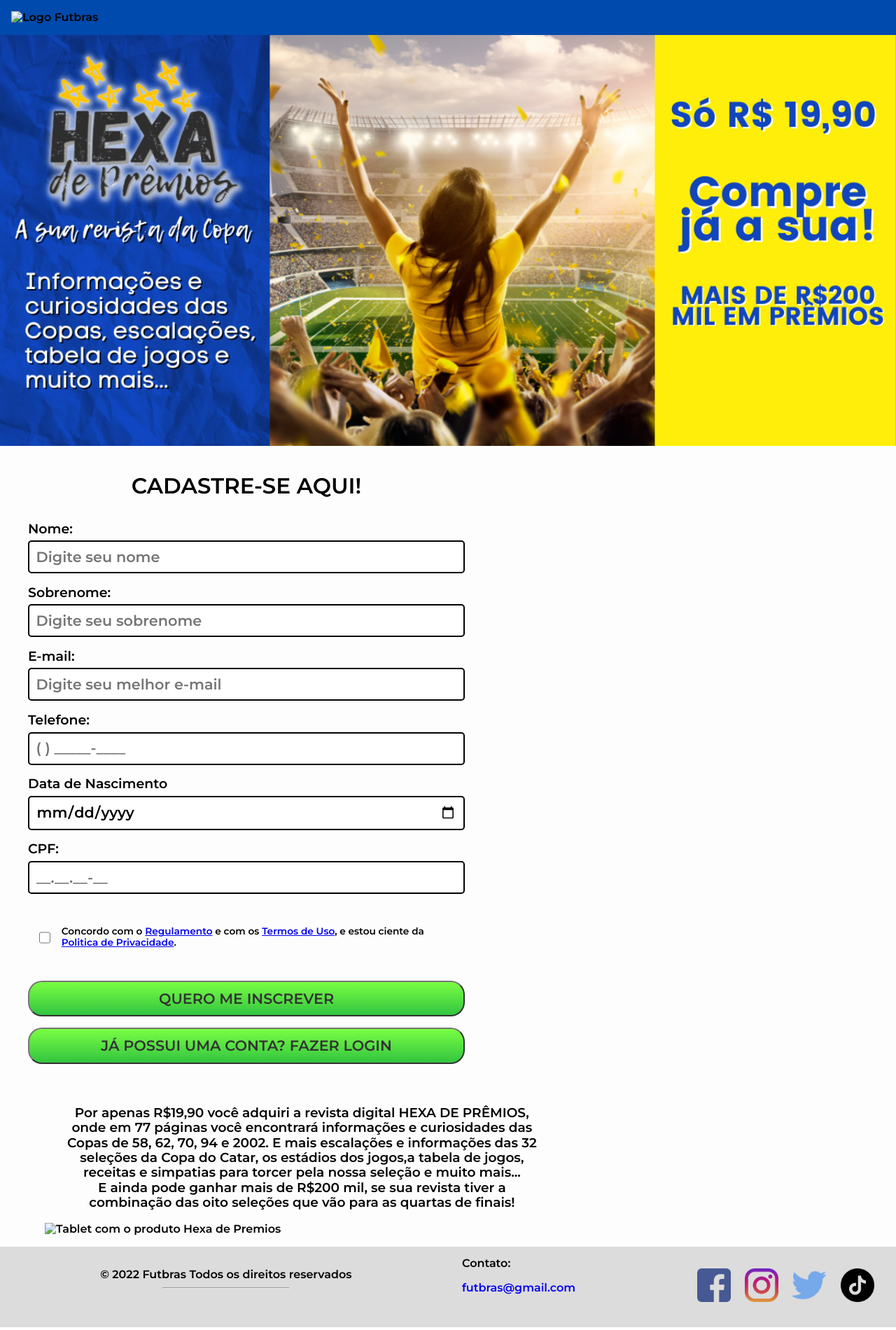
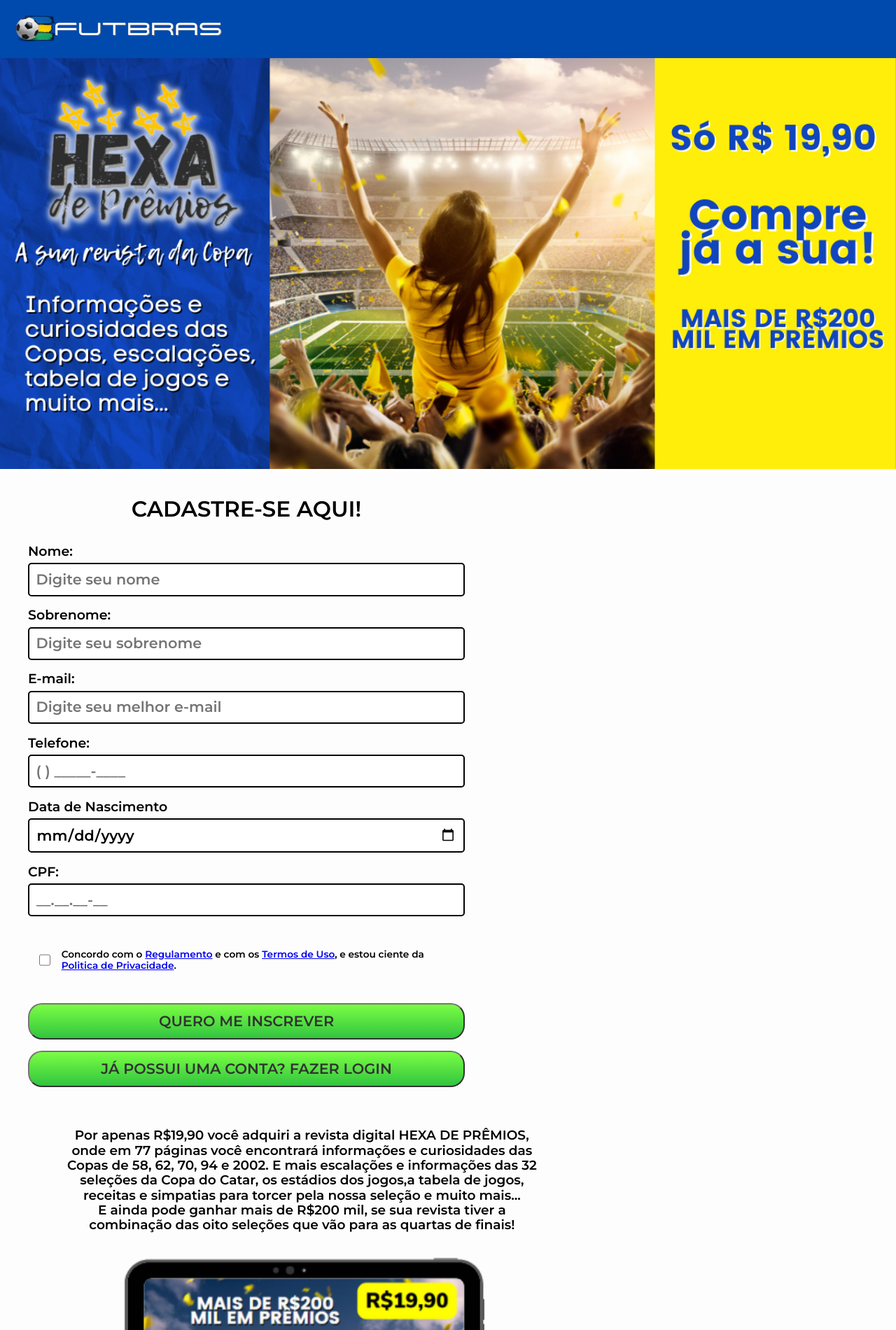
Before and after one commit to PedroSilveeer/Teste-Futbras, a plain HTML site: page index.html in a window 1280 px wide. Shown: the top 1900 px of the page at 70% size. Drawn offline with Linux system fonts and the light colour scheme.

Commit message:
mais uma alteraçao no nome de imagens

```diff
--- a/index.html
+++ b/index.html
@@ -21,7 +21,7 @@
     <body class="pagina">
         <header class="cabecalho">
 
-                <img class="cabecalho__logo" src="./img/_FUTBRAS logo(branco).png"  alt="Logo Futbras">
+                <img class="cabecalho__logo" src="./img/futbras-logo.png"  alt="Logo Futbras">
 
         </header>
 
@@ -70,7 +70,7 @@
                <p class="tablet__texto">Por apenas R$19,90 você adquiri a revista digital HEXA DE PRÊMIOS,<br>onde em 77 páginas você encontrará informações e curiosidades das <br> Copas de 58, 62, 70, 94 e 2002.
                 E mais escalações e informações das 32<br> seleções da Copa do Catar, os estádios dos jogos,a tabela de jogos,<br>receitas e simpatias para torcer pela nossa seleção e muito mais...
                 <br>E ainda pode ganhar mais de R$200 mil, se sua revista tiver a <br>combinação das oito seleções que vão para as quartas de finais!</p>
-                <img class="tablet__imagem" src="/img/Tablet Hexa de Prêmios.png" alt="Tablet com o produto Hexa de Premios">
+                <img class="tablet__imagem" src="/img/tablet-hexa.png" alt="Tablet com o produto Hexa de Premios">
             </div>
         </main>
     </body>
```
